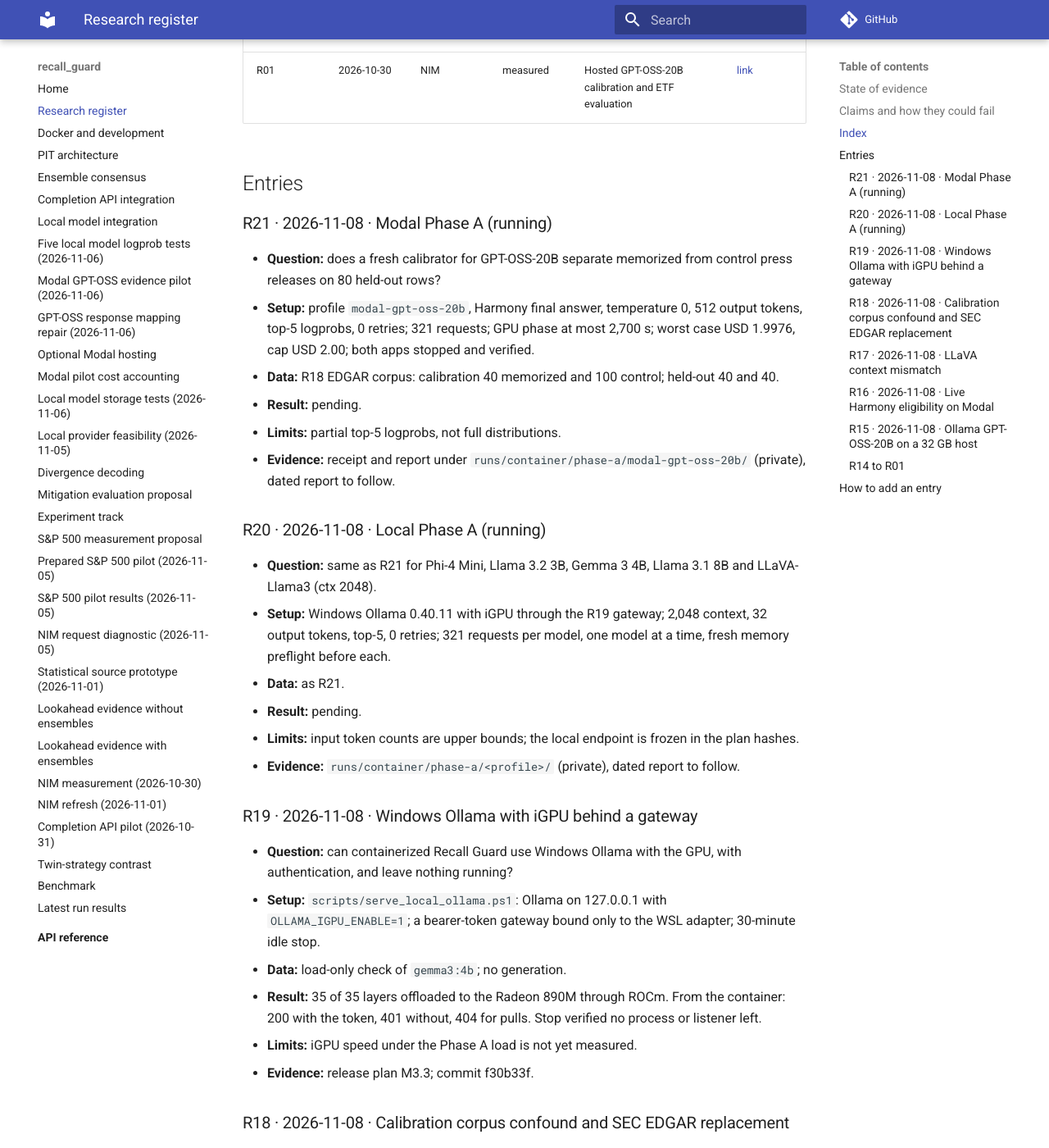
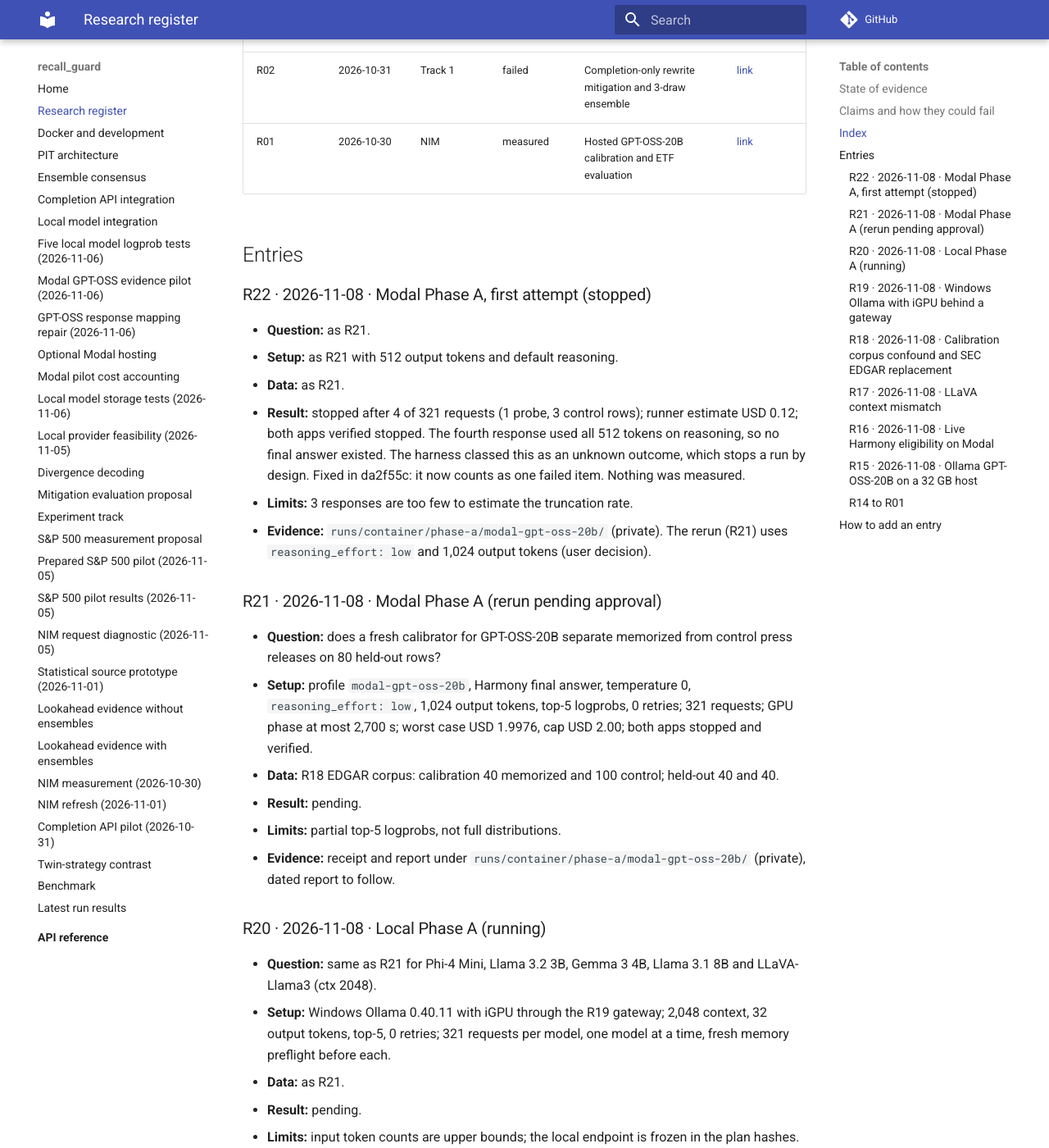
Before and after one commit to norandom/memguard_alpha, an MkDocs documentation site: the page built from docs/research-register.md, in a window 1280 px wide and 1400 px high, scrolled down 2626 px. Shown: the whole window at 82% size. Built offline with MkDocs 1.6.1 and Material for MkDocs 9.7.7, drawn with Linux system fonts in a browser that asks for light colours; comment, search, counter and statistics services are not loaded; some of the changed text lies outside the part shown.

Commit message:
docs(register): record the stopped Modal Phase A attempt (R22)
Co-Authored-By: Claude Opus 5.5 <noreply@anthropic.com>

```diff
--- a/docs/research-register.md
+++ b/docs/research-register.md
@@ -36,7 +36,8 @@ Last updated 2026-11-08. Release plan: [release 1.0](https://github.com/norandom
 
 | ID | Date | Track | Status | One line | Report |
 | --- | --- | --- | --- | --- | --- |
-| R21 | 2026-11-08 | Modal | running | Phase A, GPT-OSS-20B, 321 requests, cap USD 2.00 | pending |
+| R22 | 2026-11-08 | Modal | failed | Phase A first attempt stopped after 4 requests (reasoning truncation) | below |
+| R21 | 2026-11-08 | Modal | pending | Phase A rerun, low reasoning, 1,024 tokens, cap USD 2.00 | pending |
 | R20 | 2026-11-08 | Local | running | Phase A, five Ollama models, 1,605 requests | pending |
 | R19 | 2026-11-08 | Local | feasibility | Windows Ollama with iGPU behind an authenticated gateway | below |
 | R18 | 2026-11-08 | Data | decision | Old calibration corpus confounded; SEC EDGAR corpus built | below |
@@ -60,12 +61,26 @@ Last updated 2026-11-08. Release plan: [release 1.0](https://github.com/norandom
 
 ## Entries
 
-### R21 · 2026-11-08 · Modal Phase A (running)
+### R22 · 2026-11-08 · Modal Phase A, first attempt (stopped)
+
+- **Question:** as R21.
+- **Setup:** as R21 with 512 output tokens and default reasoning.
+- **Data:** as R21.
+- **Result:** stopped after 4 of 321 requests (1 probe, 3 control rows); runner
+  estimate USD 0.12; both apps verified stopped. The fourth response used all 512
+  tokens on reasoning, so no final answer existed. The harness classed this as an
+  unknown outcome, which stops a run by design. Fixed in da2f55c: it now counts
+  as one failed item. Nothing was measured.
+- **Limits:** 3 responses are too few to estimate the truncation rate.
+- **Evidence:** `runs/container/phase-a/modal-gpt-oss-20b/` (private). The rerun
+  (R21) uses `reasoning_effort: low` and 1,024 output tokens (user decision).
+
+### R21 · 2026-11-08 · Modal Phase A (rerun pending approval)
 
 - **Question:** does a fresh calibrator for GPT-OSS-20B separate memorized from
   control press releases on 80 held-out rows?
 - **Setup:** profile `modal-gpt-oss-20b`, Harmony final answer, temperature 0,
-  512 output tokens, top-5 logprobs, 0 retries; 321 requests; GPU phase at most
+  `reasoning_effort: low`, 1,024 output tokens, top-5 logprobs, 0 retries; 321 requests; GPU phase at most
   2,700 s; worst case USD 1.9976, cap USD 2.00; both apps stopped and verified.
 - **Data:** R18 EDGAR corpus: calibration 40 memorized and 100 control; held-out
   40 and 40.
```
